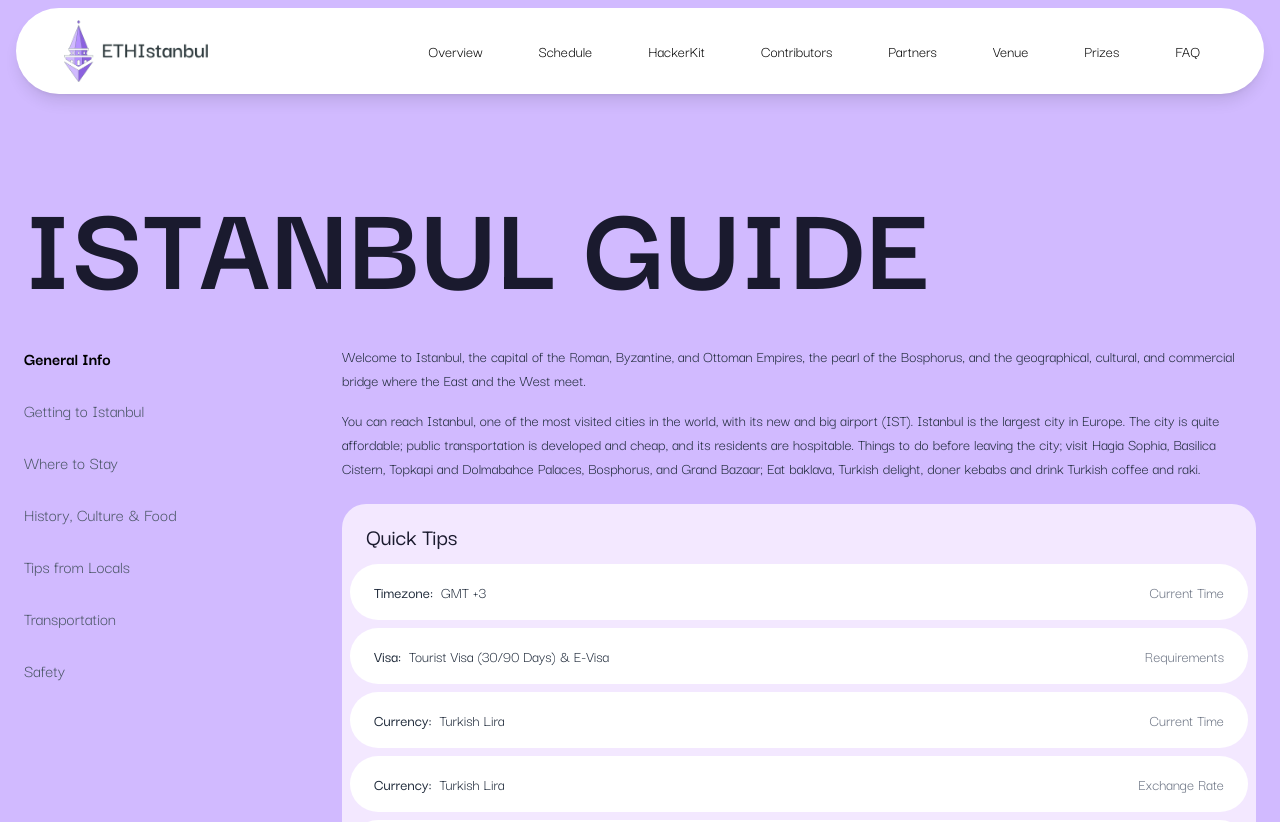
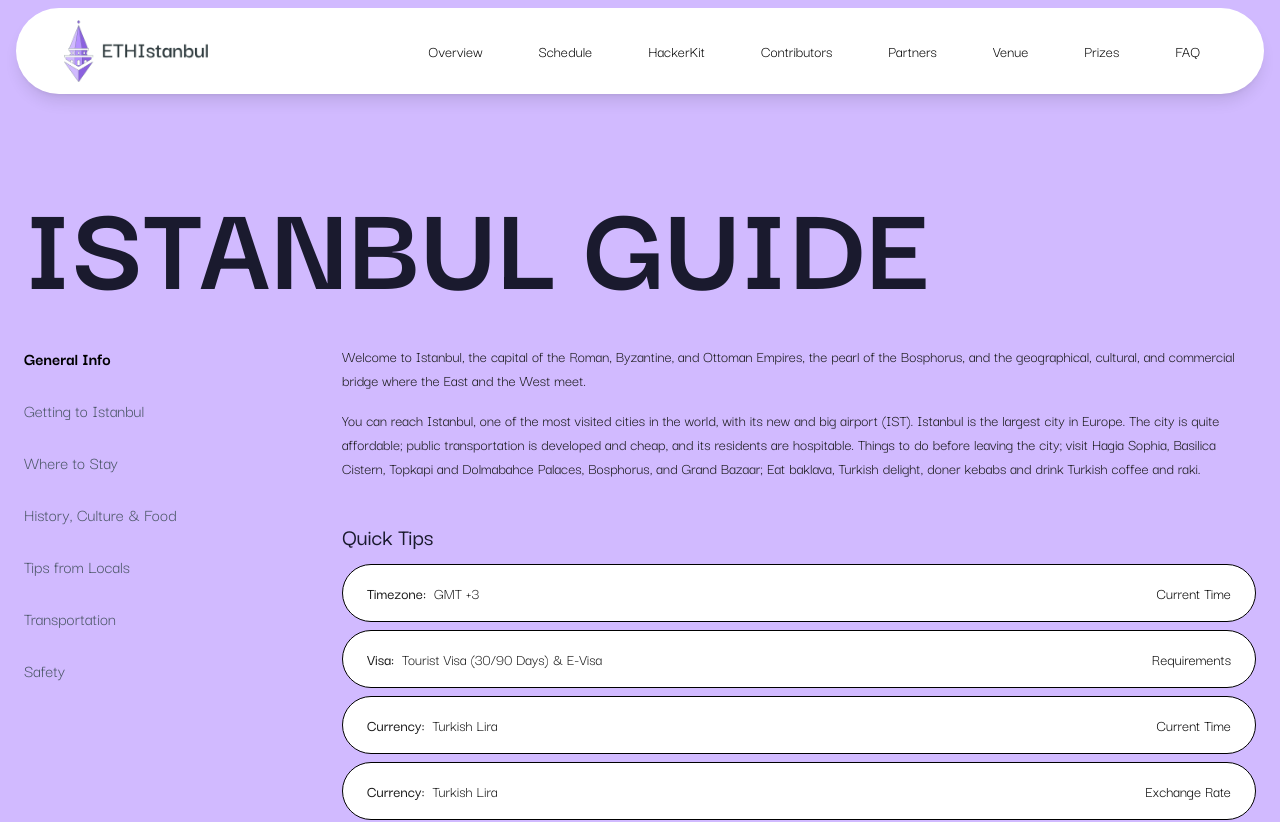
Before and after one commit to keyboord01/ethistanbul-site, a Next.js app: page /istanbul-guide in a window 1280 px wide. Shown: the top 822 px of the page. Built offline with nearby package versions, Linux system fonts and the light colour scheme; a web font is replaced by a local one.

Commit message:
fix: istanbul-guide rechange

```diff
--- a/app/globals.css
+++ b/app/globals.css
@@ -77,3 +77,12 @@ section {
     transform: translateX(-50%);
   }
 }
+
+.noscrollbar {
+  scrollbar-width: none;
+  -ms-overflow-style: none;
+}
+
+.noscrollbar::-webkit-scrollbar {
+  display: none;
+}
--- a/app/istanbul-guide/page.tsx
+++ b/app/istanbul-guide/page.tsx
@@ -1,8 +1,8 @@
 "use client";
 
-import React, { useState } from "react";
-import { motion, AnimatePresence } from "framer-motion";
+import React, { useState, useEffect, useRef } from "react";
 import Navbar from "@/components/ui/nav-bar";
+
 type Category =
   | "General Info"
   | "Getting to Istanbul"
@@ -20,6 +20,16 @@ interface SectionContent {
 const IstanbulGuidePage = () => {
   const [activeCategory, setActiveCategory] =
     useState<Category>("General Info");
+  const contentRefs = useRef<Record<Category, HTMLDivElement | null>>({
+    "General Info": null,
+    "Getting to Istanbul": null,
+    "Where to Stay": null,
+    "History, Culture & Food": null,
+    "Tips from Locals": null,
+    Transportation: null,
+    Safety: null,
+  });
+  const scrollContainerRef = useRef<HTMLDivElement>(null);
 
   const categories: Category[] = [
     "General Info",
@@ -58,56 +68,56 @@ const IstanbulGuidePage = () => {
       {
         title: "Quick Tips",
         content: (
-          <div className="bg-purple-100 rounded-3xl py-4 px-2">
-            <h3 className="text-2xl font-medium text-[#1a1a2e] mb-3 px-4">
+          <div className="rounded-3xl py-4">
+            <h3 className="text-2xl font-medium text-[#1a1a2e] mb-3 ">
               Quick Tips
             </h3>
             <div className="space-y-2">
-              <div className="bg-white rounded-full px-6 py-4 flex justify-between items-center">
+              <div className="bg-white rounded-full border-1 border-black px-6 py-4 flex justify-between items-center">
                 <div className="flex items-center">
                   <p className="font-medium">Timezone:</p>
                   <p className="ml-2">GMT +3</p>
                 </div>
-                <p className="text-gray-500">Current Time</p>
+                <p className="text-black">Current Time</p>
               </div>
 
-              <div className="bg-white rounded-full px-6 py-4 flex justify-between items-center">
+              <div className="bg-white rounded-full border-1 border-black px-6 py-4 flex justify-between items-center">
                 <div className="flex items-center">
                   <p className="font-medium">Visa:</p>
                   <p className="ml-2">Tourist Visa (30/90 Days) & E-Visa</p>
                 </div>
-                <p className="text-gray-500">Requirements</p>
+                <p className="text-black">Requirements</p>
               </div>
 
-              <div className="bg-white rounded-full px-6 py-4 flex justify-between items-center">
+              <div className="bg-white rounded-full border-1 border-black px-6 py-4 flex justify-between items-center">
                 <div className="flex items-center">
                   <p className="font-medium">Currency:</p>
                   <p className="ml-2">Turkish Lira</p>
                 </div>
-                <p className="text-gray-500">Current Time</p>
+                <p className="text-black">Current Time</p>
               </div>
 
-              <div className="bg-white rounded-full px-6 py-4 flex justify-between items-center">
+              <div className="bg-white rounded-full border-1 border-black px-6 py-4 flex justify-between items-center">
                 <div className="flex items-center">
                   <p className="font-medium">Currency:</p>
                   <p className="ml-2">Turkish Lira</p>
                 </div>
-                <p className="text-gray-500">Exchange Rate</p>
+                <p className="text-black">Exchange Rate</p>
               </div>
 
-              <div className="bg-white rounded-full px-6 py-4 flex justify-between items-center">
+              <div className="bg-white rounded-full border-1 border-black px-6 py-4 flex justify-between items-center">
                 <div className="flex items-center">
                   <p className="font-medium">Official Language:</p>
                   <p className="ml-2">Turkish</p>
                 </div>
               </div>
 
-              <div className="bg-white rounded-full px-6 py-4 flex justify-between items-center">
+              <div className="bg-white rounded-full border-1 border-black px-6 py-4 flex justify-between items-center">
                 <div className="flex items-center">
                   <p className="font-medium">Weather:</p>
                   <p className="ml-2">There are four climates</p>
                 </div>
-                <p className="text-gray-500">Weather Report</p>
+                <p className="text-black">Weather Report</p>
               </div>
             </div>
           </div>
@@ -117,14 +127,14 @@ const IstanbulGuidePage = () => {
     "Getting to Istanbul": [
       {
         content: (
-          <div className="bg-purple-100 rounded-3xl py-4 px-4">
+          <div className="rounded-3xl py-4">
             <h3 className="text-2xl font-medium text-[#1a1a2e] mb-4">
               Getting to Istanbul
             </h3>
 
             <div className="mb-6">
               <p className="mb-2 font-medium">Visa Requirements:</p>
-              <p className="text-gray-700">
+              <p className="">
                 Get your visa before you start your trip. Fortunately, Türkiye
                 offers visa-free visits to citizens of many countries. Find out
                 if you need a Visa by clicking{" "}
@@ -164,7 +174,7 @@ const IstanbulGuidePage = () => {
     "Where to Stay": [
       {
         content: (
-          <div className="bg-purple-100 rounded-3xl py-4 px-4">
+          <div className="rounded-3xl py-4">
             <h3 className="text-2xl font-medium text-[#1a1a2e] mb-4">
               Where to Stay
             </h3>
@@ -219,6 +229,9 @@ const IstanbulGuidePage = () => {
       {
         content: (
           <>
+            <h3 className="text-2xl font-medium text-[#1a1a2e] mb-4">
+              History, Culture & Food
+            </h3>
             <p className="mb-4">
               Istanbul does not only stand out because it is the only city
               established on two continents. As a corner where many
@@ -258,6 +271,9 @@ const IstanbulGuidePage = () => {
       {
         content: (
           <>
+            <h3 className="text-2xl font-medium text-[#1a1a2e] mb-4">
+              Tips from Locals
+            </h3>
             <div className="mb-6">
               <p className="font-bold mb-2">Currency & Payment</p>
               <ul className="list-disc pl-5">
@@ -277,9 +293,8 @@ const IstanbulGuidePage = () => {
               <ul className="list-disc pl-5">
                 <li>E-SIM providers: You can use Holafly or Airalo</li>
                 <li>
-                  {`                  SIM cards with best 4G coverage: Turkcell, Türk Telekom and
-                  Vodafone are Turkey's largest service providers
-`}
+                  {`SIM cards with best 4G coverage: Turkcell, Türk Telekom and
+                  Vodafone are Turkey's largest service providers`}
                 </li>
               </ul>
             </div>
@@ -325,6 +340,9 @@ const IstanbulGuidePage = () => {
       {
         content: (
           <>
+            <h3 className="text-2xl font-medium text-[#1a1a2e] mb-4">
+              Transportation
+            </h3>
             <p className="mb-4">
               {`Istanbul's public transport possibilities are varied and the
               departure times are arranged quite frequently. As a cheap and
@@ -401,6 +419,7 @@ const IstanbulGuidePage = () => {
       {
         content: (
           <>
+            <h3 className="text-2xl font-medium text-[#1a1a2e] mb-4">Safety</h3>
             <p className="mb-4">
               It is a safe city in general. However, it should not be forgotten
               that Istanbul is a very large and global city with a population of
@@ -443,17 +462,53 @@ const IstanbulGuidePage = () => {
     ],
   };
 
-  const contentVariants = {
-    hidden: { opacity: 0, y: 20 },
-    visible: { opacity: 1, y: 0, transition: { duration: 0.3 } },
+  const handleCategoryClick = (category: Category) => {
+    setActiveCategory(category);
+    if (contentRefs.current[category]) {
+      contentRefs.current[category]?.scrollIntoView({
+        behavior: "smooth",
+        block: "start",
+      });
+    }
   };
+
+  useEffect(() => {
+    const observer = new IntersectionObserver(
+      (entries) => {
+        entries.forEach((entry) => {
+          if (entry.isIntersecting) {
+            const category = entry.target.getAttribute(
+              "data-category"
+            ) as Category;
+            if (category) {
+              setActiveCategory(category);
+            }
+          }
+        });
+      },
+      {
+        threshold: 0.2,
+        root: scrollContainerRef.current,
+      }
+    );
+
+    Object.entries(contentRefs.current).forEach(([, ref]) => {
+      if (ref) {
+        observer.observe(ref);
+      }
+    });
+
+    return () => {
+      observer.disconnect();
+    };
+  }, []);
 
   return (
     <>
       <Navbar position="top" />
       <section
         id="istanbul-guide"
-        className="min-h-screen pt-44 pb-32 bg-[#D1BAFF]"
+        className="min-h-screen pt-44 bg-[#D1BAFF]"
       >
         <div className="max-w-7xl mx-auto px-4 sm:px-6">
           <div>
@@ -463,11 +518,11 @@ const IstanbulGuidePage = () => {
           </div>
           <div className="grid grid-cols-1 md:grid-cols-12 gap-10">
             <div className="md:col-span-3">
-              <div className="flex flex-col space-y-6">
+              <div className="flex flex-col space-y-6 md:sticky md:top-24">
                 {categories.map((category) => (
                   <button
                     key={category}
-                    onClick={() => setActiveCategory(category)}
+                    onClick={() => handleCategoryClick(category)}
                     className={`text-left text-lg cursor-pointer transition-colors duration-300 ${
                       activeCategory === category
                         ? "text-black font-bold"
@@ -480,31 +535,37 @@ const IstanbulGuidePage = () => {
               </div>
             </div>
 
-            <div className="md:col-span-9">
-              <AnimatePresence mode="wait">
-                <motion.div
-                  key={activeCategory}
-                  initial="hidden"
-                  animate="visible"
-                  exit="hidden"
-                  variants={contentVariants}
-                  className="space-y-8"
+            <div
+              className="md:col-span-9 noscrollbar"
+              ref={scrollContainerRef}
+              style={{
+                maxHeight: "72vh",
+                overflowY: "auto",
+                scrollBehavior: "smooth",
+              }}
             >
-                  {contentData[activeCategory].map((section, index) => (
+              <div className="space-y-32">
+                {" "}
+                {categories.map((category) => (
+                  <div
+                    key={category}
+                    ref={(el) => {
+                      contentRefs.current[category] = el;
+                    }}
+                    data-category={category}
+                    className="mb-16"
+                  >
+                    {contentData[category].map((section, index) => (
                       <div
                         key={index}
                         className="mb-6"
                       >
-                      {section.title && activeCategory !== "General Info" && (
-                        <h3 className="text-2xl font-medium text-[#1a1a2e] mb-3">
-                          {section.title}
-                        </h3>
-                      )}
-                      <div className="text-gray-800">{section.content}</div>
+                        {section.content}
                       </div>
                     ))}
-                </motion.div>
-              </AnimatePresence>
+                  </div>
+                ))}
+              </div>
             </div>
           </div>
         </div>
```
Lines whose indentation alone changed are shown as unchanged.
